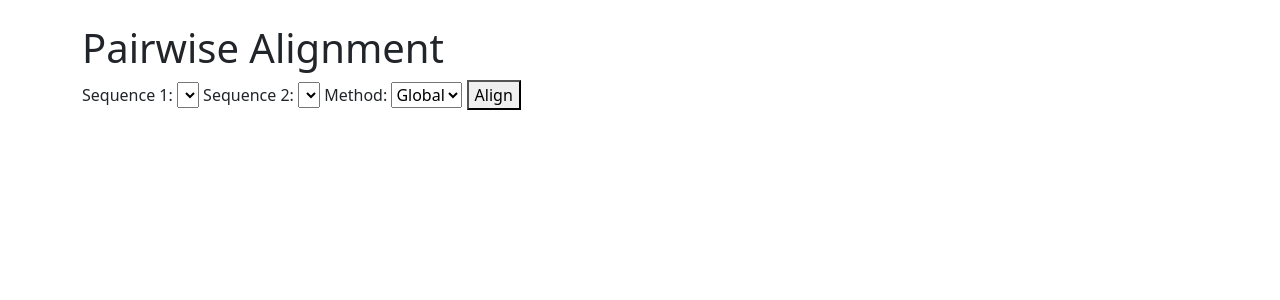
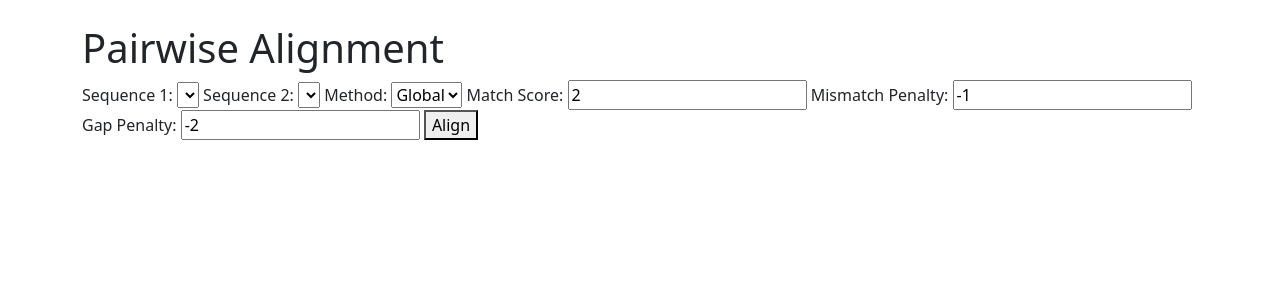
Before and after one commit to hades-k/bio_seq_analyzer, a Flask app: page /align in a window 1280 px wide. Shown: the part 56-356 px from the top of the page. Run offline with Flask 3, Linux system fonts and the light colour scheme; lists and menus that the app fills with data are empty.

Commit message:
Update align.html

```diff
--- a/templates/align.html
+++ b/templates/align.html
@@ -1,4 +1,3 @@
-<!-- templates/align.html -->
 {% extends "base.html" %}
 {% block content %}
   <h1>Pairwise Alignment</h1>
@@ -24,19 +23,32 @@
       <option value="local">Local</option>
     </select>
 
+    <label for="match">Match Score:</label>
+    <input type="number" name="match" value="2">
+
+    <label for="mismatch">Mismatch Penalty:</label>
+    <input type="number" name="mismatch" value="-1">
+
+    <label for="gap">Gap Penalty:</label>
+    <input type="number" name="gap" value="-2">
+
     <button type="submit">Align</button>
   </form>
 
   {% if result %}
     <hr>
     <h2>Alignment Result</h2>
-    <p><strong>Sequence 1:</strong> {{ names[seq1_idx] }}</p>
-    <p><strong>Sequence 2:</strong> {{ names[seq2_idx] }}</p>
     <p><strong>Type:</strong> {{ result.type.capitalize() }}</p>
     <p><strong>Score:</strong> {{ result.score }}</p>
     <p><strong>Matches:</strong> {{ result.match_count }}</p>
     <p><strong>Mismatches:</strong> {{ result.mismatch_count }}</p>
     <p><strong>Gaps:</strong> {{ result.gap_count }}</p>
+
+    {% set result = result | combine({
+        'aligned_seq1': result.aligned_seq1 | join(''),
+        'aligned_seq2': result.aligned_seq2 | join(''),
+        'matches': result.matches | join('')
+    }) %}
 
     <div style="font-family: monospace; white-space: pre;">
       {% for i in range(0, result.aligned_seq1|length, 80) %}
```
